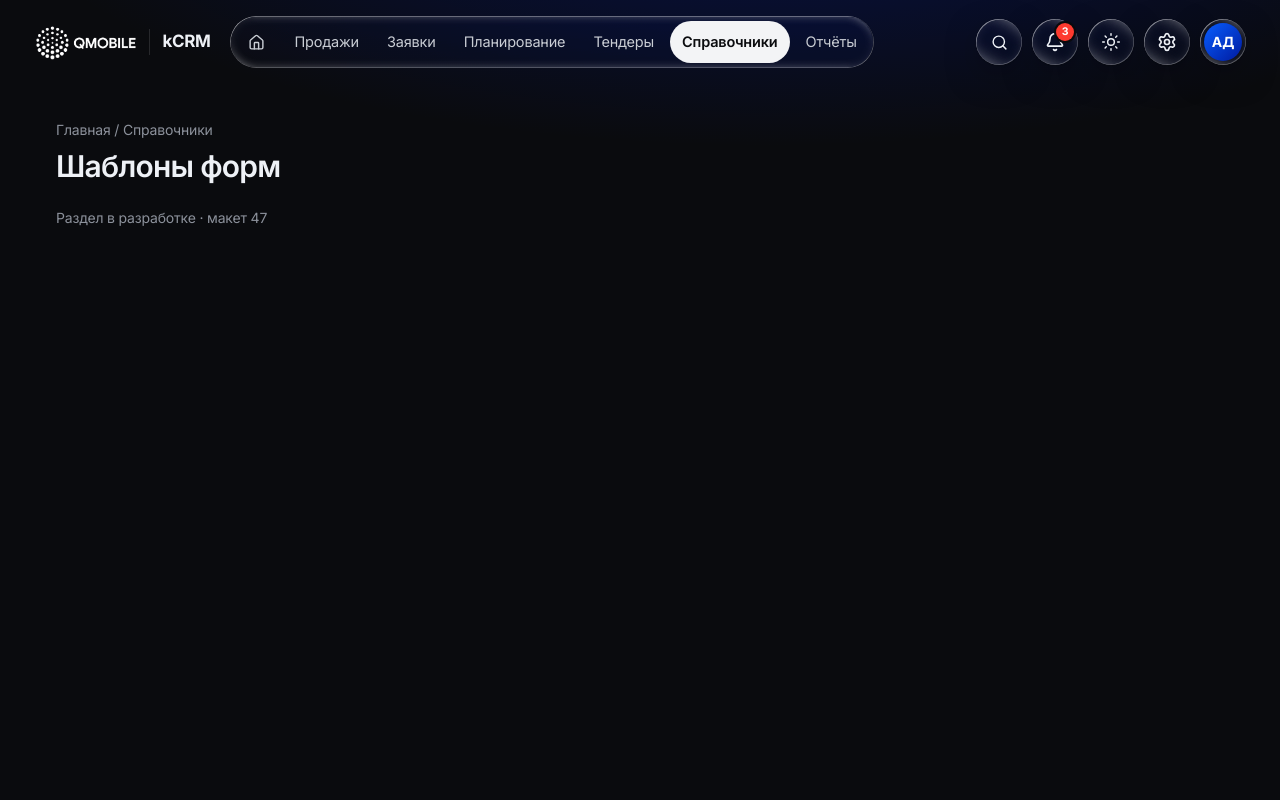
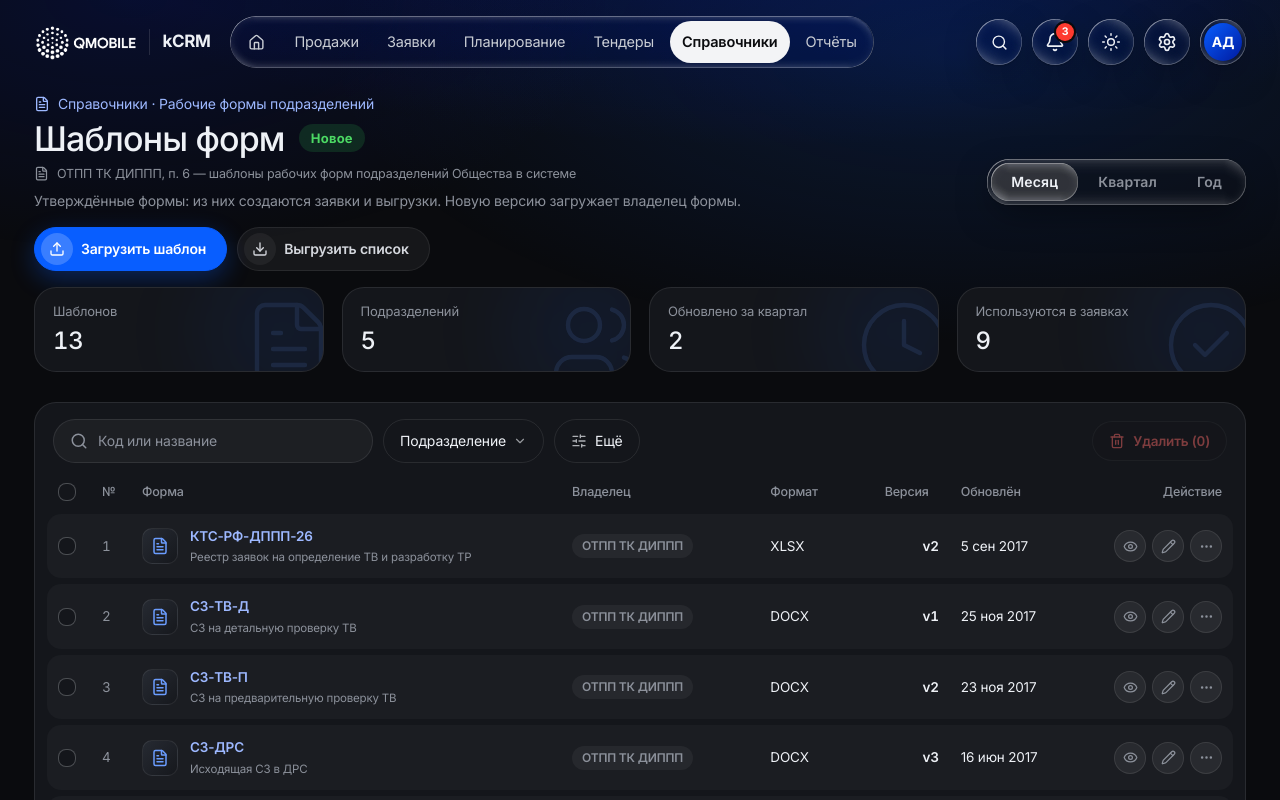
Before and after one commit to memfik/kcrm-front, a Next.js app: page /form-templates in a window 1280 px wide. Shown: the top 800 px of the page. Built offline with nearby package versions, Linux system fonts and the light colour scheme.

Commit message:
Шаблоны форм (макет 47)

```diff
--- a/src/app/(main)/[section]/page.tsx
+++ b/src/app/(main)/[section]/page.tsx
@@ -4,10 +4,12 @@ import { ALL_SECTIONS, NAV_GROUPS, findSection } from "@/config/nav"
 import { PageHero } from "@/components/shared/page-hero"
 
 /** Разделы со своими маршрутами — заглушка их не отдаёт. */
-const OWN_ROUTES = new Set(["counterparties", "deals", "offers", "discount-requests", "sandbox", "leads", "tech-requests", "work-orders", "ip-requests", "number-capacity", "subscribers", "install-acts", "tasks", "calendar", "sales-plan", "ipr", "forecasts", "tenders", "lots", "tender-reports", "catalog", "price-builder", "contracts", "acts", "reports", "offer-builder", "profile", "contract-builder", "sales-summary", "calls", "stage-report", "requests-report", "leads-report", "addresses", "tv-precheck", "tv-registry", "tv-tr-report", "channel-ids", "test-connections", "temp-increase", "ip-report", "job-orders", "departments", "typical-tr"])
+const OWN_ROUTES = new Set(["counterparties", "deals", "offers", "discount-requests", "sandbox", "leads", "tech-requests", "work-orders", "ip-requests", "number-capacity", "subscribers", "install-acts", "tasks", "calendar", "sales-plan", "ipr", "forecasts", "tenders", "lots", "tender-reports", "catalog", "price-builder", "contracts", "acts", "reports", "offer-builder", "profile", "contract-builder", "sales-summary", "calls", "stage-report", "requests-report", "leads-report", "addresses", "tv-precheck", "tv-registry", "tv-tr-report", "channel-ids", "test-connections", "temp-increase", "ip-report", "job-orders", "departments", "typical-tr", "form-templates"])
 
 export function generateStaticParams() {
-  return ALL_SECTIONS.filter((s) => !OWN_ROUTES.has(s.slug)).map((s) => ({ section: s.slug }))
+  const rest = ALL_SECTIONS.filter((s) => !OWN_ROUTES.has(s.slug)).map((s) => ({ section: s.slug }))
+  // все макеты перенесены; Cache Components требует хотя бы один адрес — служебный, он отдаёт 404
+  return rest.length ? rest : [{ section: "_" }]
 }
 
 /** Заглушка раздела. Заменять по мере переноса макета (номер = файл в архиве дизайна). */
--- /dev/null
+++ b/src/app/(main)/form-templates/[id]/page.tsx
@@ -0,0 +1,21 @@
+import { Suspense } from "react"
+import type { Metadata } from "next"
+import { Record } from "../views"
+
+export const metadata: Metadata = { title: "Шаблон формы — kCRM" }
+
+type Props = PageProps<"/form-templates/[id]">
+
+/** id известен только при запросе — читаем его внутри Suspense (cacheComponents). */
+export default function FormTemplatesRecordPage({ params }: Props) {
+  return (
+    <Suspense>
+      <Content params={params} />
+    </Suspense>
+  )
+}
+
+async function Content({ params }: Pick<Props, "params">) {
+  const { id } = await params
+  return <Record id={+id} />
+}
--- /dev/null
+++ b/src/app/(main)/form-templates/page.tsx
@@ -0,0 +1,9 @@
+import type { Metadata } from "next"
+import { List } from "./views"
+
+export const metadata: Metadata = { title: "Шаблоны форм — kCRM" }
+
+/** 47 Шаблоны форм. */
+export default function FormTemplatesPage() {
+  return <List />
+}
--- /dev/null
+++ b/src/app/(main)/form-templates/views.tsx
@@ -0,0 +1,10 @@
+"use client"
+
+import { ListPage } from "@/components/list/list-page"
+import { RecordPage } from "@/components/list/record-page"
+import { FORM_TEMPLATES } from "@/config/lists/form-templates"
+
+/* Конфиг с функциями живёт только на клиенте — страницы маршрута отдают эти обёртки. */
+
+export const List = () => <ListPage cfg={FORM_TEMPLATES} />
+export const Record = ({ id }: { id: number }) => <RecordPage cfg={FORM_TEMPLATES} id={id} />
--- /dev/null
+++ b/src/config/lists/form-templates.tsx
@@ -0,0 +1,137 @@
+import { CircleCheck, Clock, Download, Eye, FileText, Upload, Users } from "lucide-react"
+import { DateCell, Kv, NameCell, Pill, Section } from "@/components/list/cells"
+import { toast } from "@/components/shared/toast"
+import { rnd } from "@/lib/demo-names"
+import { shiftDate, TODAY } from "@/lib/dippp"
+import { exportCsv } from "@/lib/list/query"
+import type { ListConfig, Option } from "@/lib/list/types"
+import { shortDate } from "@/lib/period"
+
+/*
+ * 47 Шаблоны форм (ОТПП ТК ДИППП, п. 6): утверждённые рабочие формы подразделений — из них создаются заявки и выгрузки.
+ * Перечень — как в макете (13 форм); версии и даты — заглушки по номеру. TODO: API — хранение файлов шаблонов, версии, скачивание.
+ */
+
+export type FormTemplate = {
+  id: number
+  code: string
+  name: string
+  /** Подразделение — владелец формы. */
+  dep: string
+  fmt: "xlsx" | "docx"
+  ver: number
+  upd: string
+}
+
+const FORMS: [string, string, string, FormTemplate["fmt"]][] = [
+  ["КТС-РФ-ДППП-26", "Реестр заявок на определение ТВ и разработку ТР", "ОТПП ТК ДИППП", "xlsx"],
+  ["СЗ-ТВ-Д", "СЗ на детальную проверку ТВ", "ОТПП ТК ДИППП", "docx"],
+  ["СЗ-ТВ-П", "СЗ на предварительную проверку ТВ", "ОТПП ТК ДИППП", "docx"],
+  ["СЗ-ДРС", "Исходящая СЗ в ДРС", "ОТПП ТК ДИППП", "docx"],
+  ["ЗФ-IP", "Заявка на выделение / изъятие IP-адресов", "ОТУП ДИППП", "docx"],
+  ["ЗФ-ID", "Заявка на присвоение ID-канала", "ОТУП ДИППП", "docx"],
+  ["ЗФ-ТН", "Заявка на выделение телефонной нумерации", "ОТУП ДИППП", "docx"],
+  ["НЗ-01", "Наряд-заказ на выполнение работ", "ОТУП ДИППП", "docx"],
+  ["Н-01", "Наряд на работы", "ОТУП ДИППП", "docx"],
+  ["ТП-01", "Заявка на тестовое подключение", "Коммерческий блок", "docx"],
+  ["ВУ-01", "Временное увеличение объёма услуг", "Коммерческий блок", "docx"],
+  ["ОРиП-01", "Рабочая форма ОРиП ФО", "ОРиП ФО", "xlsx"],
+  ["ОУСД-01", "Рабочая форма ОУСД ФО", "ОУСД ФО", "xlsx"],
+]
+
+const ALL: FormTemplate[] = FORMS.map(([code, name, dep, fmt], i) => ({ id: i + 1, code, name, dep, fmt, ver: 1 + (rnd(i, 1) % 3), upd: shiftDate(TODAY, -(rnd(i, 2) % 300)) }))
+
+const DEPS = [...new Set(ALL.map((x) => x.dep))]
+const depOpts: Option[] = DEPS.map((v) => ({ v, label: v }))
+const daysTo = (d: string) => Math.round((Date.parse(d) - Date.parse(TODAY)) / 864e5)
+
+export const FORM_TEMPLATES: ListConfig<FormTemplate> = {
+  key: "form-templates",
+  title: "Шаблоны форм",
+  crumb: "Справочники · Рабочие формы подразделений",
+  icon: FileText,
+  badge: "new",
+  req: "ОТПП ТК ДИППП, п. 6 — шаблоны рабочих форм подразделений Общества в системе",
+  search: "Код или название",
+  foot: "шаблоны форм — перечень по требованиям ДИППП; файлы шаблонов не загружены",
+  buttons: [
+    { icon: Upload, label: "Загрузить шаблон", href: "/form-templates/new" },
+    { icon: Download, label: "Выгрузить список", onClick: "export" },
+  ],
+  rows: () => ALL.map((x) => ({ ...x })),
+  text: (x) => `${x.code} ${x.name} ${x.dep}`,
+  filters: [{ k: "dep", t: "Подразделение", get: (x) => x.dep, opts: depOpts }],
+  sort: ["id", 1],
+  cols: [
+    { k: "code", t: "Форма", value: (x) => x.code, render: (x) => <NameCell icon={FileText} name={x.code} sub={x.name} /> },
+    { k: "dep", t: "Владелец", value: (x) => x.dep, render: (x) => <Pill>{x.dep}</Pill> },
+    { k: "fmt", t: "Формат", value: (x) => x.fmt.toUpperCase(), render: (x) => x.fmt.toUpperCase() },
+    { k: "ver", t: "Версия", num: true, value: (x) => x.ver, render: (x) => `v${x.ver}` },
+    { k: "upd", t: "Обновлён", date: true, value: (x) => x.upd, render: (x) => <DateCell d={x.upd} /> },
+  ],
+  kpis: (_r, _rp, rows) => [
+    { t: "Шаблонов", icon: FileText, c: rows.length },
+    { t: "Подразделений", icon: Users, c: new Set(rows.map((x) => x.dep)).size },
+    { t: "Обновлено за квартал", icon: Clock, c: rows.filter((x) => daysTo(x.upd) > -90).length },
+    // связи шаблонов с заявками в примере нет — число из макета
+    { t: "Используются в заявках", icon: CircleCheck, c: 9 },
+  ],
+  sub: () => "Утверждённые формы: из них создаются заявки и выгрузки. Новую версию загружает владелец формы.",
+  noCards: true,
+  record: (x) => {
+    const params = [
+      { t: "Название", v: x.name, wide: true },
+      { t: "Владелец", v: x.dep },
+      { t: "Формат", v: x.fmt.toUpperCase() },
+      { t: "Версия", v: `v${x.ver}` },
+      { t: "Обновлён", v: <DateCell d={x.upd} /> },
+    ]
+    return {
+      title: x.code,
+      meta: (
+        <>
+          <span>{x.name}</span>
+          <span>v{x.ver}</span>
+        </>
+      ),
+      actions: [
+        // TODO: просмотр файла шаблона
+        { icon: Eye, label: "Просмотр" },
+        { icon: Upload, label: "Загрузить новую версию", href: `/form-templates/${x.id}/edit` },
+        {
+          icon: Download,
+          label: "Скачать",
+          run: () => {
+            exportCsv(FORM_TEMPLATES, [x])
+            toast(`${x.code} — файл шаблона появится с подключением хранилища; выгружена карточка (CSV)`)
+          },
+        },
+      ],
+      stats: [
+        { t: "Версия", v: `v${x.ver}` },
+        { t: "Владелец", v: x.dep },
+        { t: "Формат", v: x.fmt.toUpperCase() },
+        { t: "Обновлён", v: shortDate(x.upd) },
+      ],
+      facts: params,
+      tabs: [
+        {
+          t: "Форма",
+          body: (
+            <Section title="Параметры">
+              <Kv items={params} />
+            </Section>
+          ),
+        },
+      ],
+    }
+  },
+  name: (x) => `Шаблон ${x.code}`,
+  // форма — по колонкам (см. formOf); дата — при сохранении, а не при рендере: страница пререндерится
+  blank: () => ({ id: 0, code: "", name: "", dep: DEPS[0], fmt: "docx", ver: 1, upd: "" }),
+  fields: [
+    { k: "code", t: "Форма", type: "text", required: true, get: (x) => x.code, set: (x, v) => ({ ...x, code: v.trim(), name: x.name || "Новая рабочая форма" }) },
+    { k: "fmt", t: "Формат", type: "select", opts: [{ v: "docx", label: "DOCX" }, { v: "xlsx", label: "XLSX" }], get: (x) => x.fmt, set: (x, v) => ({ ...x, fmt: v as FormTemplate["fmt"] }) },
+    { k: "upd", t: "Обновлён", type: "date", get: (x) => x.upd, set: (x, v) => ({ ...x, upd: v || new Date().toISOString().slice(0, 10) }) },
+  ],
+}
```
Also changed, not shown: 1 other file (tests, documents, lock files or other folders).
